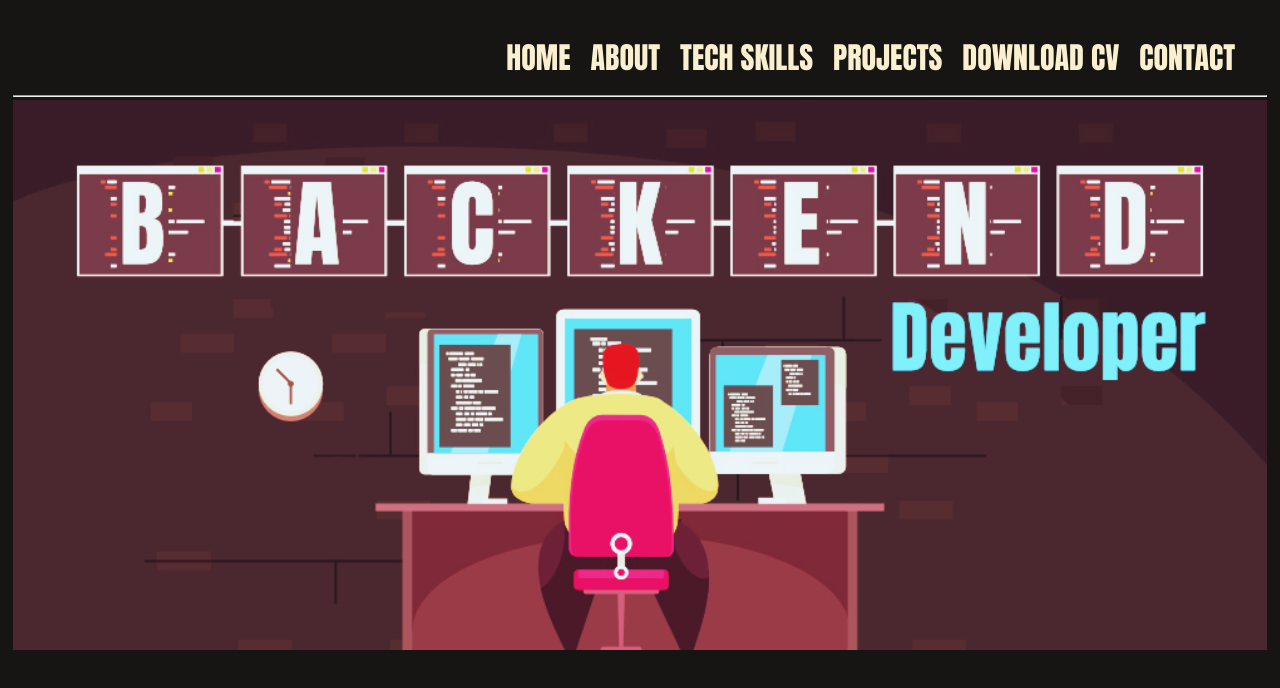
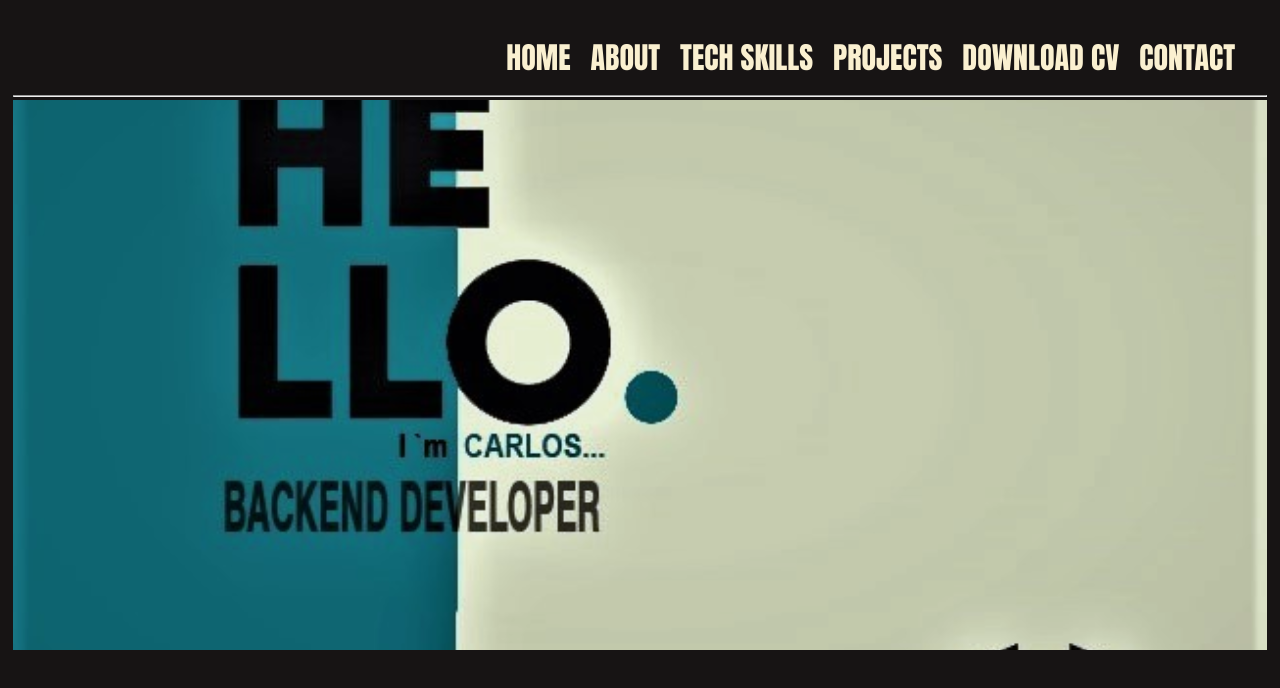
Before and after one commit to kinko7/My-Portfolio, a React (Create React App) app: page / in a window 1280 px wide. Shown: the top 688 px of the page. Built offline with nearby package versions, Linux system fonts and the light colour scheme.

Commit message:
change image Home

```diff
--- a/src/Component/Home/home.css
+++ b/src/Component/Home/home.css
@@ -82,7 +82,7 @@
     width: 100%;
     /* //imagen foto */
     height: 550px;
-    background: url("../assets/f2.jpg") no-repeat center center/cover;
+    background: url("../assets/12.jpg") no-repeat center center/cover;
     display: flex;
     transition: 2s;
     margin-bottom: 20px;
```
